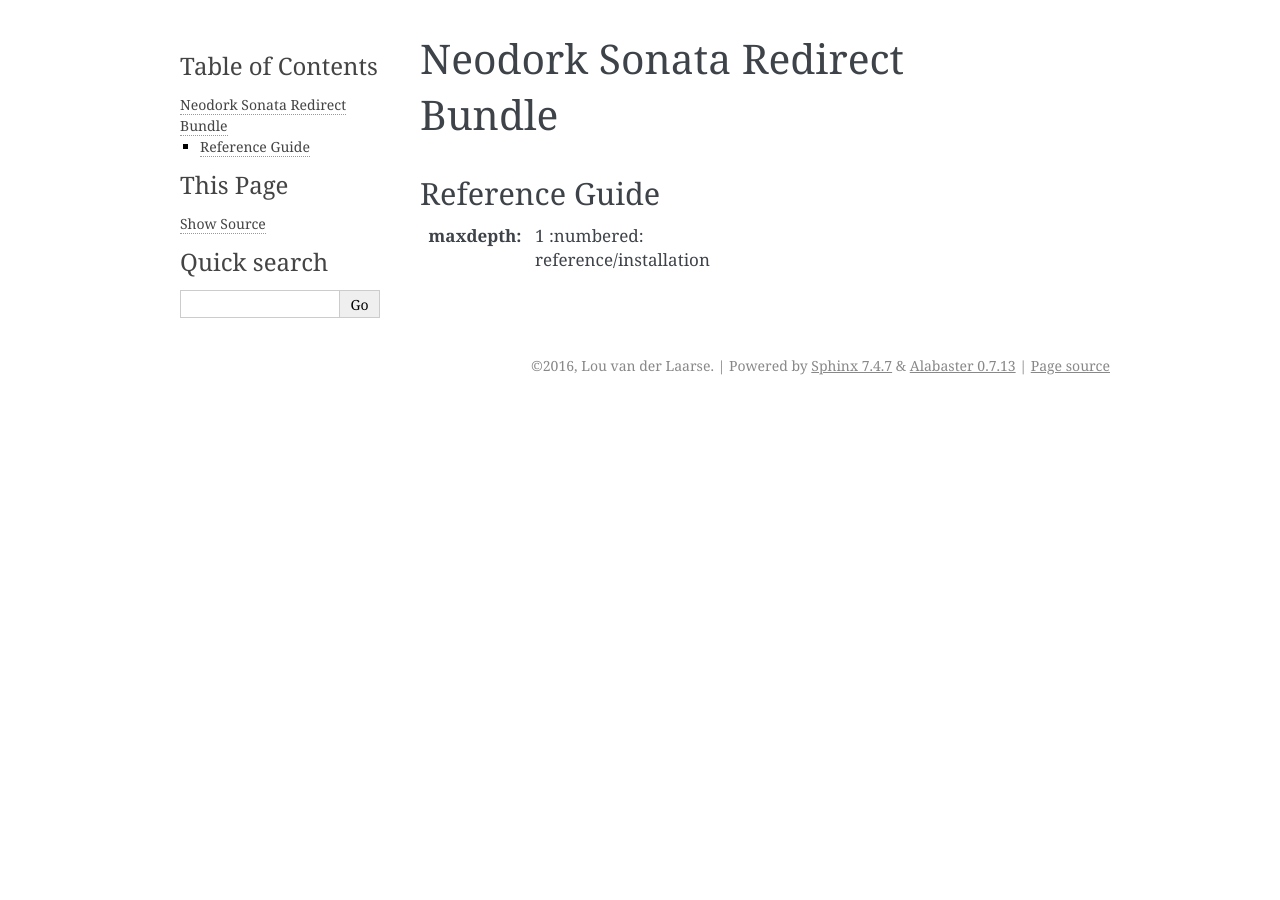
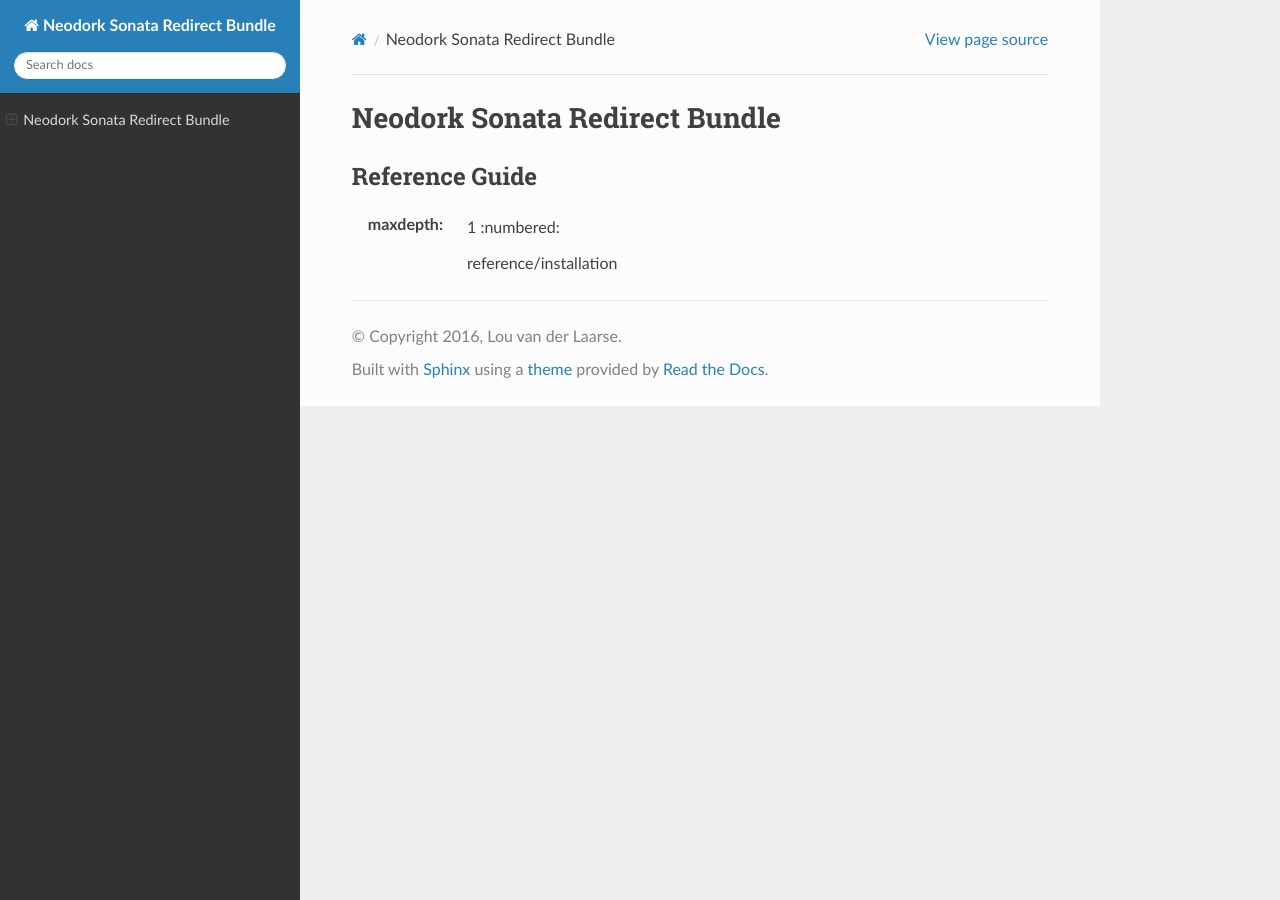
Before and after one commit to Neodork/SonataRedirectBundle, a Sphinx documentation site: the page built from Resources/doc/index.rst, in a window 1280 px wide. Built offline with Sphinx 7.4.7 and the Read the Docs theme 2.0.0, drawn with Linux system fonts in a browser that asks for light colours; formulas are drawn with MathJax 3.

Commit message:
Update conf.py for readthedocs.org

```diff
--- a/Resources/doc/conf.py
+++ b/Resources/doc/conf.py
@@ -59,9 +59,9 @@
 # built documents.
 #
 # The short X.Y version.
-version = u'0.1'
+# version = u'0.1'
 # The full version, including alpha/beta/rc tags.
-release = u'0.1.0'
+# release = u'0.1.0'
 
 # The language for content autogenerated by Sphinx. Refer to documentation
 # for a list of supported languages.
@@ -110,9 +110,17 @@
 
 # -- Options for HTML output ----------------------------------------------
 
+import os
+on_rtd = os.environ.get('READTHEDOCS', None) == 'True'
+
+if not on_rtd:  # only import and set the theme if we're building docs locally
+    import sphinx_rtd_theme
+    html_theme = 'sphinx_rtd_theme'
+    html_theme_path = [sphinx_rtd_theme.get_html_theme_path()]
+
 # The theme to use for HTML and HTML Help pages.  See the documentation for
 # a list of builtin themes.
-html_theme = 'alabaster'
+#html_theme = 'alabaster'
 
 # Theme options are theme-specific and customize the look and feel of a theme
 # further.  For a list of options available for each theme, see the
```
